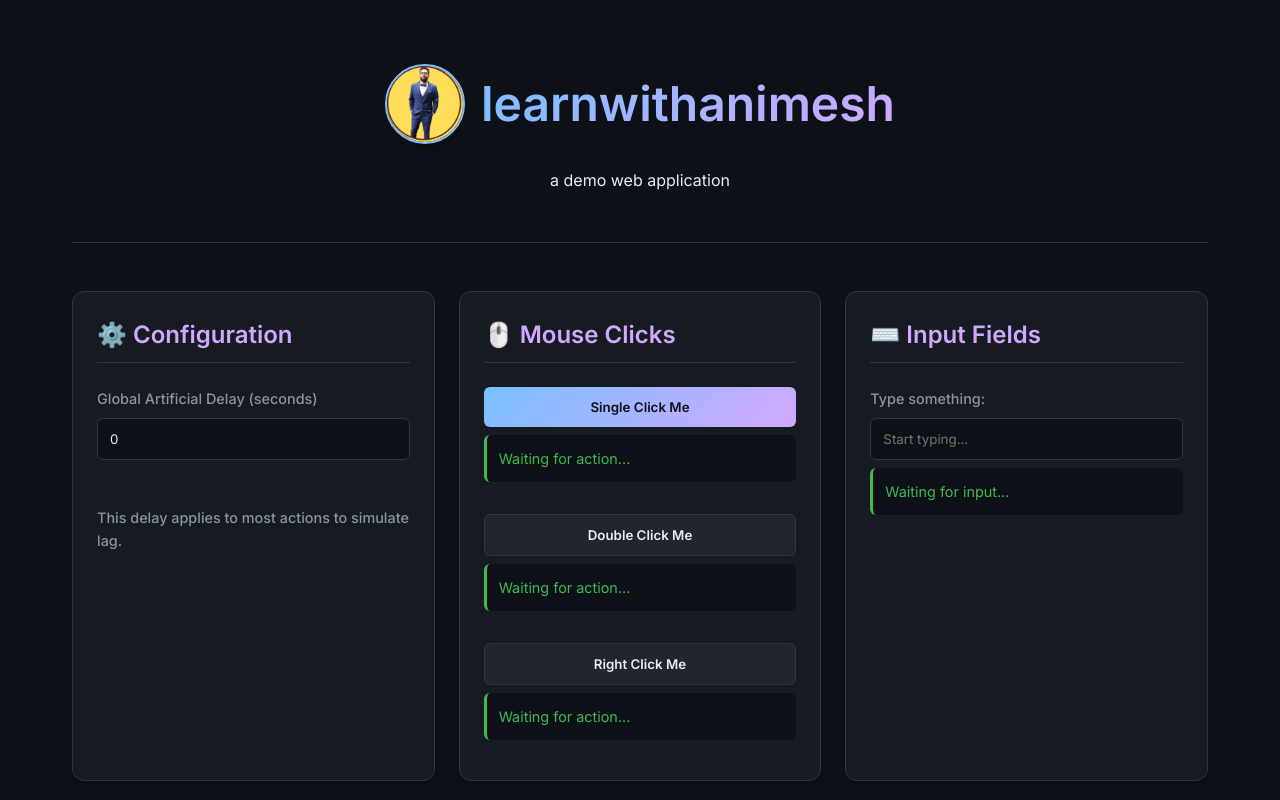
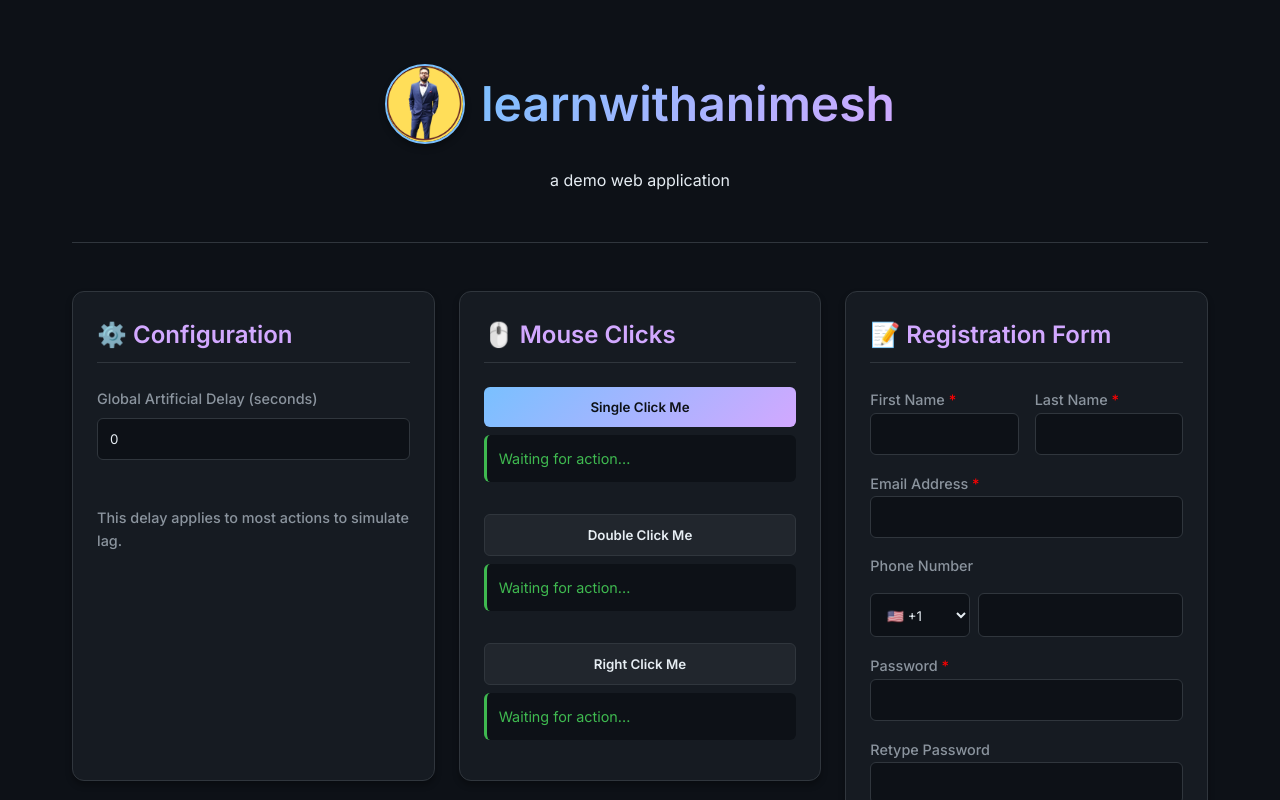
Before and after one commit to Animesh66/demo-ui-actions-perform, a React (Vite) app: page / in a window 1280 px wide. Shown: the top 800 px of the page. Built offline with nearby package versions, Linux system fonts and the light colour scheme.

Commit message:
Updated the codebase with correct details.

```diff
--- a/src/App.jsx
+++ b/src/App.jsx
@@ -22,6 +22,20 @@ function App() {
   const [delay, setDelay] = useState(0)
   const [inputValue, setInputValue] = useState('')
   const [showModal, setShowModal] = useState(false)
+  const [showRegistrationModal, setShowRegistrationModal] = useState(false)
+  const [formError, setFormError] = useState('')
+
+  // Registration Form State
+  const [regForm, setRegForm] = useState({
+    firstName: '',
+    lastName: '',
+    email: '',
+    countryCode: '+1',
+    phoneNumber: '',
+    password: '',
+    confirmPassword: '',
+    termcheck: false
+  })
 
   // Drag State
   const [isDragging, setIsDragging] = useState(false)
@@ -101,6 +115,47 @@ function App() {
     }, 3000 + (delay * 1000)) // Base 3s + user delay
   }
 
+  const handleRegistrationSubmit = (e) => {
+    e.preventDefault()
+    setFormError('')
+
+    // Validation
+    const missingFields = []
+    if (!regForm.firstName.trim()) missingFields.push('First Name')
+    if (!regForm.lastName.trim()) missingFields.push('Last Name')
+    if (!regForm.email.trim()) missingFields.push('Email')
+    if (!regForm.password) missingFields.push('Password')
+
+    // Phone Validation: Optional, but if entered, must be 10 digits numeric
+    const phoneRegex = /^\d{10}$/
+    if (regForm.phoneNumber && !phoneRegex.test(regForm.phoneNumber)) {
+      missingFields.push('Phone Number (10 digits)')
+    }
+
+    if (missingFields.length > 0) {
+      setFormError(`Registration Failed. Please check the following fields: ${missingFields.join(', ')}`)
+      return
+    }
+
+    updateMessage('input', 'Submitting registration...')
+
+    // Random delay between 3 to 6 seconds
+    const randomDelay = Math.floor(Math.random() * (6000 - 3000 + 1) + 3000)
+
+    setTimeout(() => {
+      setShowRegistrationModal(true)
+      updateMessage('input', 'Registration Successful!')
+    }, randomDelay)
+  }
+
+  const handleRegChange = (e) => {
+    const { name, value, type, checked } = e.target
+    setRegForm(prev => ({
+      ...prev,
+      [name]: type === 'checkbox' ? checked : value
+    }))
+  }
+
   return (
     <div className="app-container">
       <div className="header">
@@ -156,21 +211,114 @@ function App() {
           </div>
         </div>
 
-        {/* Inputs */}
-        <div className="card">
-          <h2>⌨️ Input Fields</h2>
-          <div className="control-group">
-            <label className="label">Type something:</label>
-            <input
-              id="text-input"
-              type="text"
-              className="input-field"
-              value={inputValue}
-              onChange={handleInputChange}
-              placeholder="Start typing..."
-            />
-            <div className="message-area" id="input-msg">{actionMessage.input}</div>
-          </div>
+        {/* Registration Form */}
+        <div className="card" style={{ gridRow: 'span 2' }}>
+          <h2>📝 Registration Form</h2>
+          <form style={{ display: 'flex', flexDirection: 'column', gap: '1rem' }} onSubmit={handleRegistrationSubmit} noValidate>
+            <div style={{ display: 'flex', gap: '1rem' }}>
+              <div style={{ flex: 1 }}>
+                <label className="label">First Name <span style={{ color: 'red' }}>*</span></label>
+                <input
+                  name="firstName"
+                  value={regForm.firstName}
+                  onChange={handleRegChange}
+                  className="input-field"
+                />
+              </div>
+              <div style={{ flex: 1 }}>
+                <label className="label">Last Name <span style={{ color: 'red' }}>*</span></label>
+                <input
+                  name="lastName"
+                  value={regForm.lastName}
+                  onChange={handleRegChange}
+                  className="input-field"
+                />
+              </div>
+            </div>
+
+            <div>
+              <label className="label">Email Address <span style={{ color: 'red' }}>*</span></label>
+              <input
+                name="email"
+                type="email"
+                value={regForm.email}
+                onChange={handleRegChange}
+                className="input-field"
+              />
+            </div>
+
+            <label className="label">Phone Number</label>
+            <div style={{ display: 'flex', gap: '0.5rem' }}>
+              <select
+                name="countryCode"
+                value={regForm.countryCode}
+                onChange={handleRegChange}
+                className="input-field"
+                style={{ width: '100px' }}
+              >
+                <option value="+1">🇺🇸 +1</option>
+                <option value="+44">🇬🇧 +44</option>
+                <option value="+91">🇮🇳 +91</option>
+                <option value="+61">🇦🇺 +61</option>
+              </select>
+              <input
+                name="phoneNumber"
+                type="tel"
+                value={regForm.phoneNumber}
+                onChange={handleRegChange}
+                className="input-field"
+                style={{ flex: 1 }}
+              />
+            </div>
+
+            <div>
+              <label className="label">Password <span style={{ color: 'red' }}>*</span></label>
+              <input
+                name="password"
+                type="password"
+                value={regForm.password}
+                onChange={handleRegChange}
+                className="input-field"
+              />
+            </div>
+            <div>
+              <label className="label">Retype Password</label>
+              <input
+                name="confirmPassword"
+                type="password"
+                value={regForm.confirmPassword}
+                onChange={handleRegChange}
+                className="input-field"
+              />
+            </div>
+
+            <div style={{ display: 'flex', alignItems: 'center', gap: '0.5rem' }}>
+              <input
+                type="checkbox"
+                name="termcheck"
+                checked={regForm.termcheck}
+                onChange={handleRegChange}
+              />
+              <span className="label">I agree to terms</span>
+            </div>
+
+            {formError && (
+              <div style={{
+                color: 'var(--error-color)',
+                backgroundColor: 'rgba(248, 81, 73, 0.1)',
+                padding: '0.75rem',
+                borderRadius: 'var(--radius-sm)',
+                border: '1px solid var(--error-color)',
+                fontSize: '0.9rem'
+              }}>
+                {formError}
+              </div>
+            )}
+
+            <button type="submit" className="btn btn-primary" style={{ marginTop: '0.5rem' }}>
+              Register Now
+            </button>
+          </form>
         </div>
 
         {/* Dropdowns & Toggles */}
@@ -428,6 +576,26 @@ function App() {
         </div>
       )}
 
+      {/* Registration Success Modal */}
+      {showRegistrationModal && (
+        <div className="modal-overlay" onClick={() => setShowRegistrationModal(false)}>
+          <div className="modal-content" onClick={e => e.stopPropagation()}>
+            <h3 style={{ color: 'var(--success-color)' }}>🎉 Registration Successful!</h3>
+            <p>Your account has been created successfully.</p>
+            <div style={{ textAlign: 'left', margin: '1rem 0', fontSize: '0.9rem', color: 'var(--text-secondary)' }}>
+              <p><strong>Name:</strong> {regForm.firstName} {regForm.lastName}</p>
+              <p><strong>Email:</strong> {regForm.email}</p>
+            </div>
+            <button
+              className="btn btn-primary"
+              onClick={() => setShowRegistrationModal(false)}
+            >
+              OK
+            </button>
+          </div>
+        </div>
+      )}
+
       {/* Toast Container */}
       <div className="toast-container">
         {toasts.map(toast => (
```
